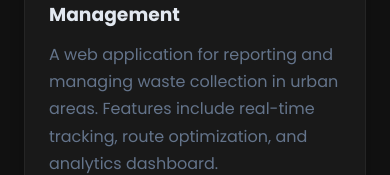
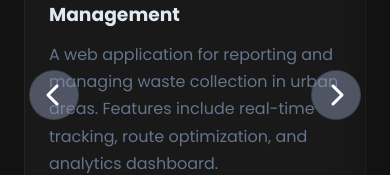
Before and after one commit to vedantwankhade123/Portfolio_Website, a React (Vite) app: page / in a window 390 px wide. Shown: the part 5684-5859 px from the top of the page. Built offline with nearby package versions, Linux system fonts and the light colour scheme.

Commit message:
[dyad] Creating a new carousel for the projects section - wrote 2 file(s)

```diff
--- a/src/components/Projects.jsx
+++ b/src/components/Projects.jsx
@@ -40,6 +40,7 @@ const ProjectCard = ({ videoSrc, title, description, tech, onVideoClick }) => {
 
 const Projects = () => {
   const [popupVideo, setPopupVideo] = useState({ src: null, title: null });
+  const [currentIndex, setCurrentIndex] = useState(0);
 
   const handleVideoClick = (src, title) => {
     setPopupVideo({ src, title });
@@ -70,14 +71,41 @@ const Projects = () => {
     }
   ];
 
+  const goToPrev = () => {
+    const isFirstSlide = currentIndex === 0;
+    const newIndex = isFirstSlide ? projectsData.length - 1 : currentIndex - 1;
+    setCurrentIndex(newIndex);
+  };
+
+  const goToNext = () => {
+    const isLastSlide = currentIndex === projectsData.length - 1;
+    const newIndex = isLastSlide ? 0 : currentIndex + 1;
+    setCurrentIndex(newIndex);
+  };
+
   return (
     <section id="projects" className="projects">
       <div className="container">
         <h2 className="section-title">My Projects</h2>
-        <div className="projects-grid">
-          {projectsData.map((project, index) => (
-            <ProjectCard key={index} {...project} onVideoClick={handleVideoClick} />
-          ))}
+        <div className="projects-carousel-wrapper">
+          <button onClick={goToPrev} className="carousel-arrow prev-arrow" aria-label="Previous project">
+            <i className="fas fa-chevron-left"></i>
+          </button>
+          <div className="projects-carousel">
+            <div
+              className="projects-carousel-inner"
+              style={{ transform: `translateX(-${currentIndex * 100}%)` }}
+            >
+              {projectsData.map((project, index) => (
+                <div className="project-slide" key={index}>
+                  <ProjectCard {...project} onVideoClick={handleVideoClick} />
+                </div>
+              ))}
+            </div>
+          </div>
+          <button onClick={goToNext} className="carousel-arrow next-arrow" aria-label="Next project">
+            <i className="fas fa-chevron-right"></i>
+          </button>
         </div>
       </div>
       <VideoPopup src={popupVideo.src} title={popupVideo.title} onClose={closePopup} />
--- a/src/index.css
+++ b/src/index.css
@@ -639,10 +639,40 @@ body.dark-mode .django-icon {
 }
 
 /* Projects Section */
-.projects-grid {
-    display: grid;
-    grid-template-columns: repeat(auto-fill, minmax(320px, 1fr));
-    gap: var(--spacing-6);
+.projects-carousel-wrapper {
+    position: relative;
+    max-width: 800px;
+    margin: 0 auto;
+}
+
+.projects-carousel {
+    overflow: hidden;
+    border-radius: 24px;
+}
+
+.projects-carousel-inner {
+    display: flex;
+    transition: transform 0.5s ease-in-out;
+}
+
+.project-slide {
+    flex: 0 0 100%;
+    box-sizing: border-box;
+}
+
+.projects-carousel-wrapper .carousel-arrow {
+    position: absolute;
+    top: 50%;
+    transform: translateY(-50%);
+    z-index: 10;
+}
+
+.projects-carousel-wrapper .prev-arrow {
+    left: -70px;
+}
+
+.projects-carousel-wrapper .next-arrow {
+    right: -70px;
 }
 
 .project-card {
@@ -653,12 +683,12 @@ body.dark-mode .django-icon {
     display: flex;
     flex-direction: column;
     height: 100%;
-    transition: transform 0.3s ease, box-shadow 0.3s ease;
+    transition: none;
 }
 
 .project-card:hover {
-    transform: translateY(-8px);
-    box-shadow: 0 15px 30px var(--shadow-color);
+    transform: none;
+    box-shadow: none;
 }
 
 .project-card .video-container {
@@ -1161,6 +1191,13 @@ footer {
     .next-arrow {
         right: -40px;
     }
+
+    .projects-carousel-wrapper .prev-arrow {
+        left: -20px;
+    }
+    .projects-carousel-wrapper .next-arrow {
+        right: -20px;
+    }
 }
 
 /* Mobile View */
@@ -1269,6 +1306,17 @@ footer {
     .next-arrow {
         right: 10px;
     }
+
+    .projects-carousel-wrapper .prev-arrow {
+        left: 5px;
+    }
+    .projects-carousel-wrapper .next-arrow {
+        right: 5px;
+    }
+    .projects-carousel-wrapper .carousel-arrow {
+        background: rgba(var(--primary-rgb), 0.5);
+        color: white;
+    }
 }
 
 @media (max-width: 480px) {
```
